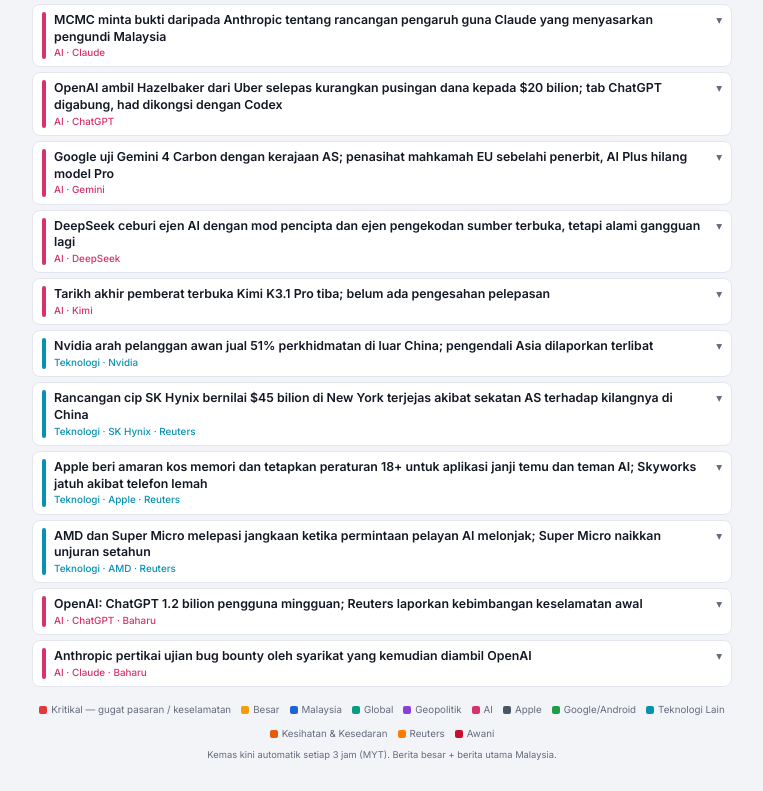
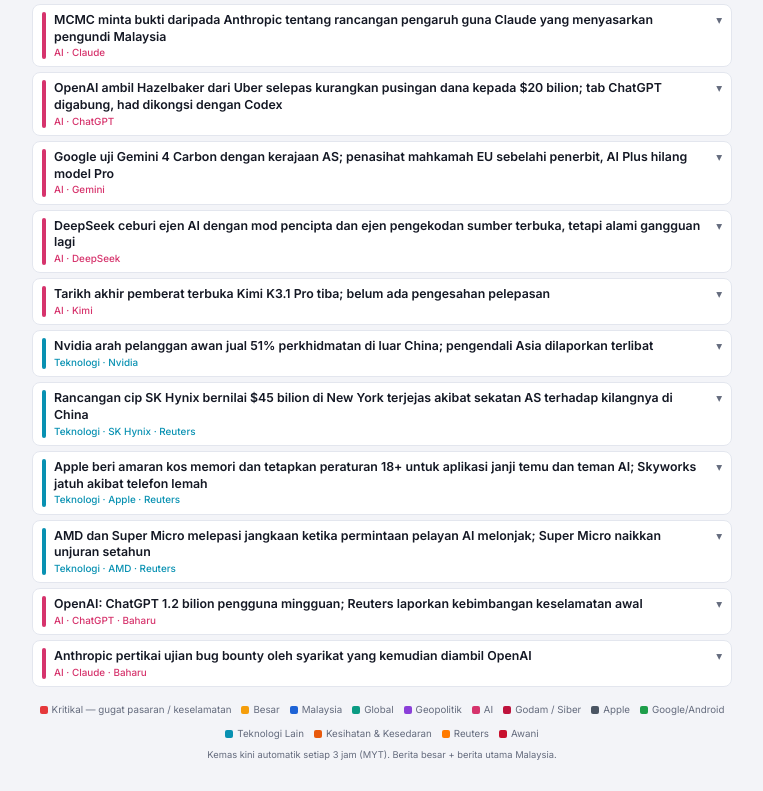
Before and after one commit to hasifzul/news, a plain HTML site: page index.html in a window 1280 px wide. Shown: the part 3373-4164 px from the top of the page, without its empty margins (258-1021 px from the left). Drawn offline with Linux system fonts and the light colour scheme.

Commit message:
Hackers/Cyber sub-tab and 'Earlier' date label
Co-Authored-By: Claude Opus 5.5 <noreply@anthropic.com>
Claude-Session: https://claude.ai/code/session_01DQfYRi9QiBakbPNFvyZD3f

```diff
--- a/index.html
+++ b/index.html
@@ -11,11 +11,11 @@
   --bg:#f3f4f8;--card:#ffffff;--ink:#141824;--muted:#646b7d;--line:#e3e6ee;--soft:#f6f7fa;
   --crit:#e5383b;--crit-s:#fde8e8;--major:#f59e0b;--major-s:#fff3d6;
   --my:#1e63d6;--my-s:#e6efff;--gl:#0b9b83;--gl-s:#e0f6f1;--geo:#8b3fd9;--geo-s:#f1e7fd;
-  --ai:#d6336c;--ai-s:#fde6ee;--tc:#0891b2;--tc-s:#e0f5fa;--hl:#e8590c;--hl-s:#fff0e6;--ap:#4b5563;--ap-s:#eef0f3;--an:#1e9e4a;--an-s:#e5f6ea;--new:#12b76a;--rt:#ff7a00;--fs:13px;
+  --ai:#d6336c;--ai-s:#fde6ee;--tc:#0891b2;--tc-s:#e0f5fa;--hl:#e8590c;--hl-s:#fff0e6;--ap:#4b5563;--ap-s:#eef0f3;--an:#1e9e4a;--an-s:#e5f6ea;--cy:#be123c;--cy-s:#fde8ee;--new:#12b76a;--rt:#ff7a00;--fs:13px;
 }
 @media (prefers-color-scheme:dark){
   :root{--bg:#0e1117;--card:#171b24;--ink:#e9ecf2;--muted:#9aa2b4;--line:#262c39;--soft:#1d2230;
-  --crit-s:#3a1719;--ai-s:#3a1324;--tc-s:#0d2d36;--hl-s:#3a2010;--ap:#9ca3af;--ap-s:#262a31;--an-s:#10301c;--major-s:#3a2c0c;--my-s:#14233f;--gl-s:#0f2e29;--geo-s:#271a3b;}
+  --crit-s:#3a1719;--ai-s:#3a1324;--tc-s:#0d2d36;--hl-s:#3a2010;--ap:#9ca3af;--ap-s:#262a31;--an-s:#10301c;--cy:#fb7185;--cy-s:#3a121c;--major-s:#3a2c0c;--my-s:#14233f;--gl-s:#0f2e29;--geo-s:#271a3b;}
 }
 *{box-sizing:border-box}
 html,body{margin:0;background:var(--bg);color:var(--ink);font-family:Inter,system-ui,sans-serif;font-size:var(--fs);line-height:1.45;-webkit-font-smoothing:antialiased}
@@ -86,7 +86,8 @@ nav button.on .n{background:rgba(255,255,255,.25);color:#fff}
 .why b{font-size:.78em;letter-spacing:.07em;text-transform:uppercase;color:var(--cc);display:block;margin-bottom:1px}
 .src{font-size:.78em;color:var(--muted)}
 .src a{color:var(--muted);text-decoration:none;border-bottom:1px dotted var(--muted)}
-.c-ai{--cc:var(--ai);--cs:var(--ai-s)}.c-tech{--cc:var(--tc);--cs:var(--tc-s)}.c-health{--cc:var(--hl);--cs:var(--hl-s)}.c-apple{--cc:var(--ap);--cs:var(--ap-s)}.c-android{--cc:var(--an);--cs:var(--an-s)}.c-my{--cc:var(--my);--cs:var(--my-s)}.c-global{--cc:var(--gl);--cs:var(--gl-s)}.c-geo{--cc:var(--geo);--cs:var(--geo-s)}
+.c-ai{--cc:var(--ai);--cs:var(--ai-s)}.c-tech{--cc:var(--tc);--cs:var(--tc-s)}.c-health{--cc:var(--hl);--cs:var(--hl-s)}.c-apple{--cc:var(--ap);--cs:var(--ap-s)}.c-android{--cc:var(--an);--cs:var(--an-s)}.c-cyber{--cc:var(--cy);--cs:var(--cy-s)}
+.p-date{background:var(--soft);color:var(--muted);border:1px dashed var(--line)}.c-my{--cc:var(--my);--cs:var(--my-s)}.c-global{--cc:var(--gl);--cs:var(--gl-s)}.c-geo{--cc:var(--geo);--cs:var(--geo-s)}
 
 .mini{display:flex;gap:8px;align-items:flex-start;width:100%;background:var(--card);border:1px solid var(--line);border-radius:8px;padding:7px 9px;margin-bottom:5px;text-align:left;font:inherit;color:var(--ink);cursor:pointer}
 .mini .bar{width:4px;align-self:stretch;border-radius:2px;background:var(--cc);flex:none}
@@ -143,13 +144,13 @@ nav button.on .n{background:rgba(255,255,255,.25);color:#fff}
 <script>
 (function(){
 const T={
- en:{title:"Big News Brief",top:"Top",my:"Malaysia",global:"Global",geo:"Geopolitics",ai:"AI",tech:"Tech",techTab:"Tech",techNews:"Tech News",mynews:"Local",myBig:"Big News",myAll:"All News",gen:"News",health:"Health & Awareness",gNews:"Global News",apple:"Apple",android:"Google/Android",otherTech:"Other Tech",watch:"Watchlist",arch:"Archive",
+ en:{title:"Big News Brief",top:"Top",my:"Malaysia",global:"Global",geo:"Geopolitics",ai:"AI",tech:"Tech",techTab:"Tech",techNews:"Tech News",mynews:"Local",myBig:"Big News",myAll:"All News",gen:"News",health:"Health & Awareness",gNews:"Global News",apple:"Apple",android:"Google/Android",otherTech:"Other Tech",cyber:"Hackers / Cyber",earlier:"Earlier",watch:"Watchlist",arch:"Archive",
    upd:"Updated",next:"Next",crit:"Critical",major:"Major",nw:"New",why:"Why it matters",src:"Source",brief:"Today in brief",
    critNow:"Critical now",alsoMajor:"Also major",loading:"Loading…",none:"No briefing yet — the first refresh will fill this in.",noitems:"No big stories here right now.",
    unreach:"Can't reach the news store yet. Retrying…",stale:"May be out of date",live:"LIVE",old:"OLD",size:"Text size",back:"← Back to latest",
    archNone:"No past editions yet.",foot:"Auto-refresh every 3 hours (MYT). Big stories + top Malaysian news.",viewing:"Edition",stories:"stories",
    today:"Today",tmr:"Tomorrow",inD:"In {n} days",past:"Passed",lgCrit:"Critical — moves markets / security",lgMajor:"Major",tapMore:"Tap for details"},
- bm:{title:"Ringkasan Berita Besar",top:"Utama",my:"Malaysia",global:"Global",geo:"Geopolitik",ai:"AI",tech:"Teknologi",techTab:"Teknologi",techNews:"Berita Teknologi",mynews:"Tempatan",myBig:"Berita Besar",myAll:"Semua Berita",gen:"Berita",health:"Kesihatan & Kesedaran",gNews:"Berita Global",apple:"Apple",android:"Google/Android",otherTech:"Teknologi Lain",watch:"Pantauan",arch:"Arkib",
+ bm:{title:"Ringkasan Berita Besar",top:"Utama",my:"Malaysia",global:"Global",geo:"Geopolitik",ai:"AI",tech:"Teknologi",techTab:"Teknologi",techNews:"Berita Teknologi",mynews:"Tempatan",myBig:"Berita Besar",myAll:"Semua Berita",gen:"Berita",health:"Kesihatan & Kesedaran",gNews:"Berita Global",apple:"Apple",android:"Google/Android",otherTech:"Teknologi Lain",cyber:"Godam / Siber",earlier:"Lebih awal",watch:"Pantauan",arch:"Arkib",
    upd:"Dikemas kini",next:"Seterusnya",crit:"Kritikal",major:"Besar",nw:"Baharu",why:"Kenapa penting",src:"Sumber",brief:"Ringkasan hari ini",
    critNow:"Kritikal sekarang",alsoMajor:"Berita besar lain",loading:"Memuatkan…",none:"Belum ada ringkasan — kemas kini pertama akan mengisinya.",noitems:"Tiada berita besar di sini buat masa ini.",
    unreach:"Belum dapat capai stor berita. Mencuba lagi…",stale:"Mungkin tidak terkini",live:"TERKINI",old:"LAMA",size:"Saiz teks",back:"← Kembali ke terkini",
@@ -158,9 +159,9 @@ const T={
 };
 const SIZES=[11,12,13,14];
 const SLOTS=[3,6,9,12,15,18,21,24];
-const CAT={my:{c:"var(--my)",cls:"c-my"},global:{c:"var(--gl)",cls:"c-global"},geo:{c:"var(--geo)",cls:"c-geo"},ai:{c:"var(--ai)",cls:"c-ai"},tech:{c:"var(--tc)",cls:"c-tech"},mynews:{c:"var(--my)",cls:"c-my"},health:{c:"var(--hl)",cls:"c-health"},apple:{c:"var(--ap)",cls:"c-apple"},android:{c:"var(--an)",cls:"c-android"}};
-const SUBS={my:["mynews","my"],global:["global","health"],tech:["ai","apple","android","tech"]};
-const SUBL={mynews:"myAll",my:"myBig",global:"gNews",health:"health",ai:"ai",apple:"apple",android:"android",tech:"otherTech"};
+const CAT={my:{c:"var(--my)",cls:"c-my"},global:{c:"var(--gl)",cls:"c-global"},geo:{c:"var(--geo)",cls:"c-geo"},ai:{c:"var(--ai)",cls:"c-ai"},tech:{c:"var(--tc)",cls:"c-tech"},mynews:{c:"var(--my)",cls:"c-my"},health:{c:"var(--hl)",cls:"c-health"},apple:{c:"var(--ap)",cls:"c-apple"},android:{c:"var(--an)",cls:"c-android"},cyber:{c:"var(--cy)",cls:"c-cyber"}};
+const SUBS={my:["mynews","my"],global:["global","health"],tech:["ai","cyber","apple","android","tech"]};
+const SUBL={mynews:"myAll",my:"myBig",global:"gNews",health:"health",ai:"ai",cyber:"cyber",apple:"apple",android:"android",tech:"otherTech"};
 const AIRANK=["claude","chatgpt","openai","gemini","google","deepseek","kimi","moonshot","grok","xai","llama","meta","qwen","mistral"];
 const aiRank=i=>{const v=String(i.ai||"").toLowerCase();const k=AIRANK.findIndex(x=>v.includes(x));return k<0?99:k};
 const TABC={top:"var(--crit)",my:"var(--my)",global:"var(--gl)",geo:"var(--geo)",ai:"var(--ai)",tech:"var(--tc)",watch:"var(--major)",arch:"var(--muted)"};
@@ -211,6 +212,7 @@ function pills(i){
   p.push(`<span class="pill p-cat">${esc(t(i.cat)||i.cat)}</span>`);
   if(i.isNew) p.push(`<span class="pill p-new">${esc(t("nw"))}</span>`);
   if(i.ai) p.push(`<span class="pill p-aiv" style="${i.cat!=="ai"&&CAT[i.cat]?"background:"+CAT[i.cat].c:""}">${esc(i.ai)}</span>`);
+  if(i.when){const dd=dayDiff(i.when);if(dd<0){const d=new Date(i.when+"T00:00:00+08:00");p.push(`<span class="pill p-date">${esc(t("earlier"))} · ${esc(d.toLocaleDateString(loc(),{day:"numeric",month:"short",timeZone:"Asia/Kuala_Lumpur"}))}</span>`);}}
   if(isRt(i)) p.push(`<span class="pill p-rt">Reuters</span>`);
   if(isAw(i)) p.push(`<span class="pill p-aw">Awani</span>`);
   (i.tags||[]).slice(0,2).forEach(g=>p.push(`<span class="pill p-tag">${esc(tx(g))}</span>`));
@@ -242,7 +244,7 @@ function render(){
   $("sizes").innerHTML=SIZES.map((z,ix)=>`<button class="btn ${S.fs===z?"on":""}" data-z="${z}" style="font-size:${9+ix*1.5}px">A</button>`).join("");
   $("sizes").querySelectorAll("button").forEach(b=>b.onclick=()=>{S.fs=+b.dataset.z;save();render()});
   $("foot").textContent=t("foot");
-  $("legend").innerHTML=`<span><i style="background:var(--crit)"></i>${esc(t("lgCrit"))}</span><span><i style="background:var(--major)"></i>${esc(t("lgMajor"))}</span><span><i style="background:var(--my)"></i>${esc(t("my"))}</span><span><i style="background:var(--gl)"></i>${esc(t("global"))}</span><span><i style="background:var(--geo)"></i>${esc(t("geo"))}</span><span><i style="background:var(--ai)"></i>AI</span><span><i style="background:var(--ap)"></i>Apple</span><span><i style="background:var(--an)"></i>Google/Android</span><span><i style="background:var(--tc)"></i>${esc(t("otherTech"))}</span><span><i style="background:var(--hl)"></i>${esc(t("health"))}</span><span><i style="background:var(--rt)"></i>Reuters</span><span><i style="background:#c8102e"></i>Awani</span>`;
+  $("legend").innerHTML=`<span><i style="background:var(--crit)"></i>${esc(t("lgCrit"))}</span><span><i style="background:var(--major)"></i>${esc(t("lgMajor"))}</span><span><i style="background:var(--my)"></i>${esc(t("my"))}</span><span><i style="background:var(--gl)"></i>${esc(t("global"))}</span><span><i style="background:var(--geo)"></i>${esc(t("geo"))}</span><span><i style="background:var(--ai)"></i>AI</span><span><i style="background:var(--cy)"></i>${esc(t("cyber"))}</span><span><i style="background:var(--ap)"></i>Apple</span><span><i style="background:var(--an)"></i>Google/Android</span><span><i style="background:var(--tc)"></i>${esc(t("otherTech"))}</span><span><i style="background:var(--hl)"></i>${esc(t("health"))}</span><span><i style="background:var(--rt)"></i>Reuters</span><span><i style="background:#c8102e"></i>Awani</span>`;
   const doc=current();
   let stale=S.state==="unreach";
   if(doc&&doc.updatedAt){
```
